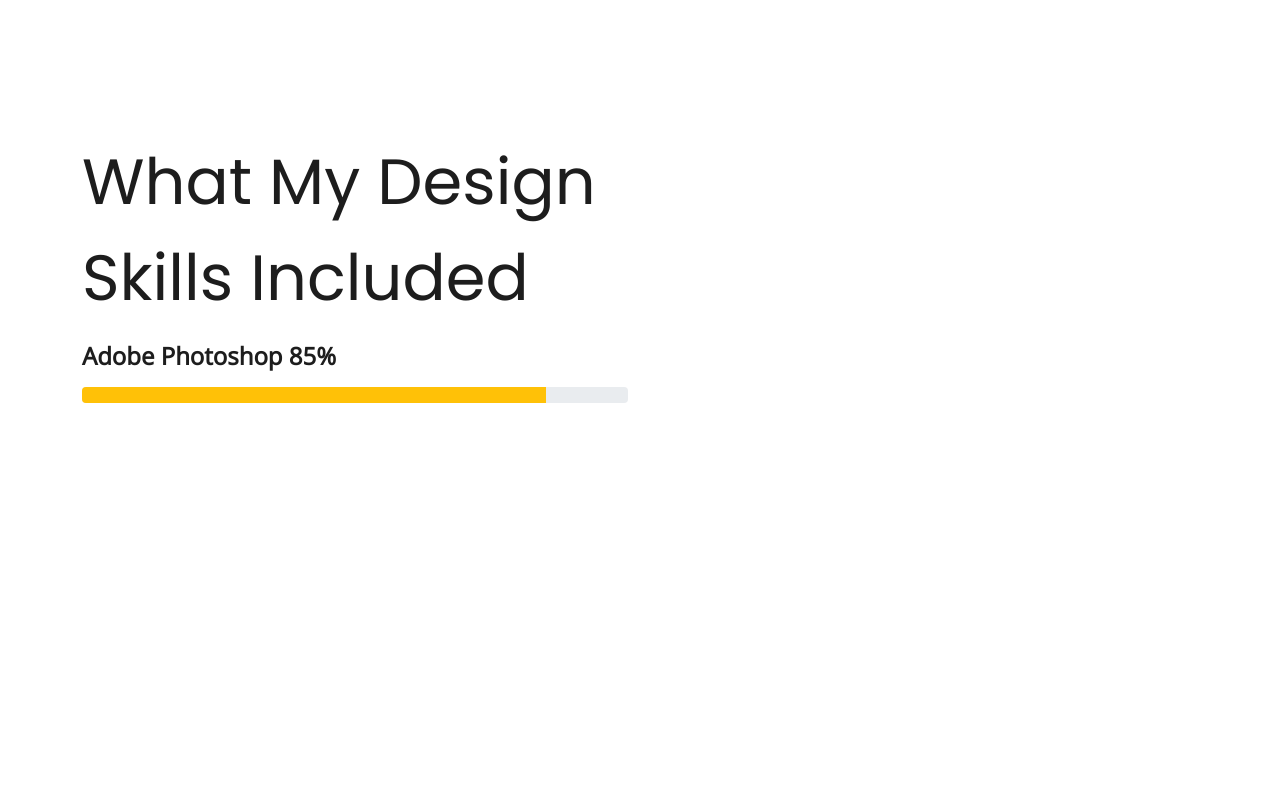
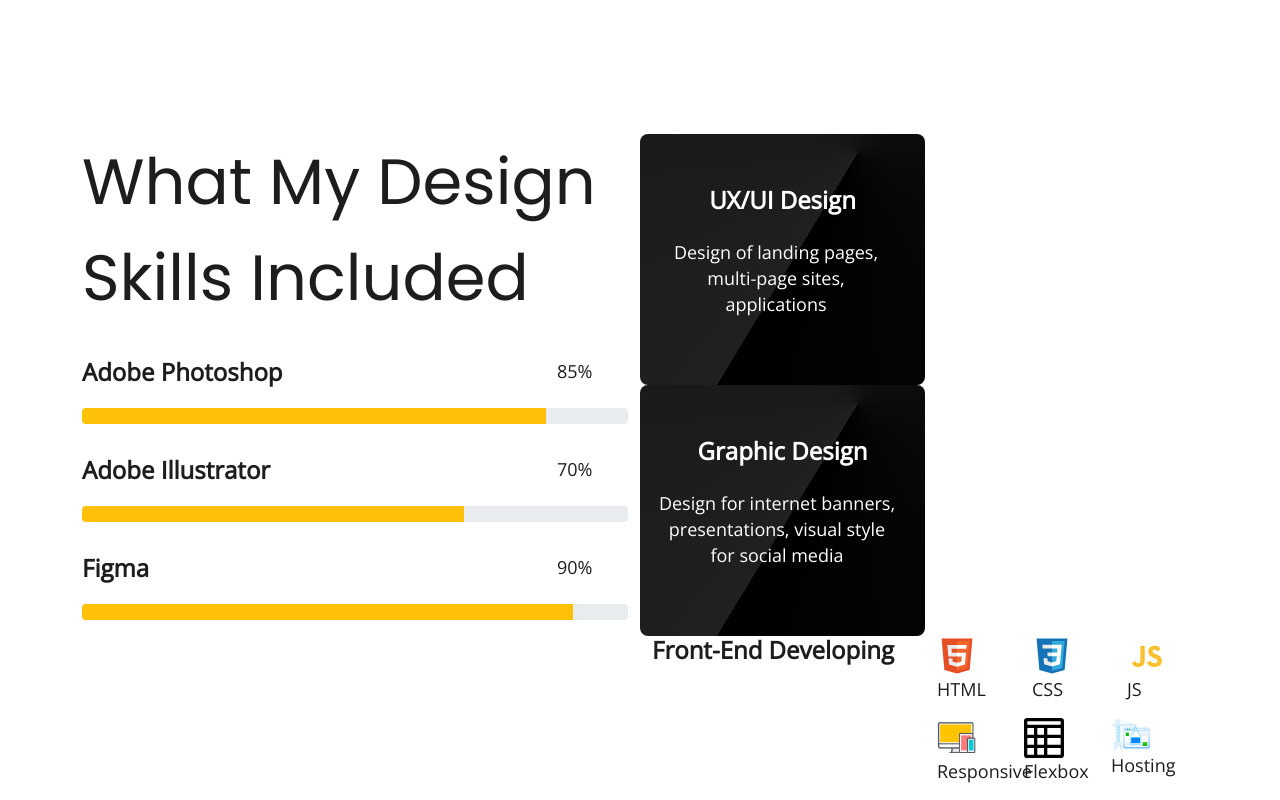
Before and after one commit to ZubenkoAnna/portfolio_AZ_UX_UI, a plain HTML site: page index.html in a window 1280 px wide. Shown: the part 1268-2068 px from the top of the page. Before the commit the page ends 1671 px from the top, so only its background shows below. Drawn offline with nearby package versions, Linux system fonts and the light colour scheme.

Commit message:
content of third screen

```diff
--- a/index.html
+++ b/index.html
@@ -122,12 +122,78 @@
         <div class="row">
           <div class="col-md-6">
             <h2>What My Design Skills Included</h2>
-            <p
-              ><h4>Adobe Photoshop 85%</h4>
-          </p>
-            <div class="progress">
-  <div class="progress-bar bg-warning" role="progressbar" style="width: 85%" aria-valuenow="85" aria-valuemin="0" aria-valuemax="100"></div>
-</div>
+               <div class="row">
+                 <div class="col-10"><h4>Adobe Photoshop</h4></div>
+                 <div class="col-2"><p>85%</p></div></div>
+                 <div class="progress">
+                  <div class="progress-bar bg-warning" role="progressbar" style="width: 85%" aria-valuenow="85" aria-valuemin="0" aria-valuemax="100"></div>
+                 </div>
+
+               <div class="row">
+                <div class="col-10"><h4>Adobe Illustrator</h4></div>
+                <div class="col-2"><p>70%</p></div></div>
+                <div class="progress">
+                  <div class="progress-bar bg-warning" role="progressbar" style="width: 70%" aria-valuenow="70" aria-valuemin="0" aria-valuemax="100"></div>
+                </div>
+
+               <div class="row">
+                <div class="col-10"><h4>Figma</h4></div>
+                <div class="col-2"><p>90%</p></div>
+               </div>
+                <div class="progress">
+                 <div class="progress-bar bg-warning" role="progressbar" style="width: 90%" aria-valuenow="90" aria-valuemin="0" aria-valuemax="100"></div>
+                </div>
+          </div>
+
+          <div class="col-md-6">
+              <div class="row">
+                <div class="col-6 ux-design">
+                  <h4>UX/UI Design</h4>
+                  <p>Design of landing pages, multi-page sites, applications</p>
+                </div>
+                <div class="col-6 graphic-design">
+                  <h4>Graphic Design</h4>
+                  <p>Design for internet banners, presentations, visual style for social media</p>
+                </div>
+               </div>
+               <div class="front-end">
+                <div class="row">
+                  <div class="col-6">
+                    <h4>Front-End Developing</h4>
+                  </div>
+                  <div class="col-6">
+                    <div class="row">
+                      <div class="col-4">
+                        <img src="icons/frontEnd/html.svg" alt="HTML icon" width="40px">
+                        <p>HTML</p>
+                      </div>
+                      <div class="col-4">
+                        <img src="icons/frontEnd/css.svg" alt="CSS icon" width="40px">
+                        <p>CSS</p>
+                      </div>
+                      <div class="col-4">
+                        <img src="icons/frontEnd/js.svg" alt="JavaScript icon" width="40px">
+                        <p>JS</p>
+                      </div>
+                      <div class="row">
+                      <div class="col-4">
+                        <img src="icons/frontEnd/responsive.png" alt="responsive icon" width="40px">
+                        <p>Responsive</p>
+                      </div>
+                      <div class="col-4">
+                        <img src="icons/frontEnd/flexbox.svg" alt="flexbox icon" width="40px">
+                        <p>Flexbox</p>
+                      </div>
+                      <div class="col-4">
+                        <img src="icons/frontEnd/hosting.svg" alt="Hosting icon" width="40px">
+                        <p>Hosting</p>
+                      </div>
+                    </div>
+                  </div>
+                </div>
+               </div>
+          </div>
+
             </div>
           </div>
         </div>
--- a/src/style.css
+++ b/src/style.css
@@ -135,6 +135,41 @@ p {
   margin-top: 190px;
 }
 
+.therd-screen h2 {
+  margin-bottom: 32px;
+}
+
+.therd-screen .progress {
+  margin-top: 8px;
+  margin-bottom: 32px;
+}
+
+.therd-screen .ux-design {
+  margin-right: 20px;
+  text-align: center;
+  padding: 52px 24px;
+  background: var(--color-gradient);
+  color: #fff;
+  border-radius: 8px;
+}
+
+.therd-screen .ux-design p {
+  padding-top: 16px;
+  max-width: 224px;
+}
+
+.therd-screen .graphic-design {
+  text-align: center;
+  padding: 52px 16px;
+  background: var(--color-gradient);
+  color: #fff;
+  border-radius: 8px;
+}
+
+.therd-screen .graphic-design p {
+  padding-top: 16px;
+  max-width: 242px;
+}
 @media (max-width: 1000px) {
   h1,
   h2 {
```
Also changed, not shown: icons/frontEnd/responsive.png (added).
